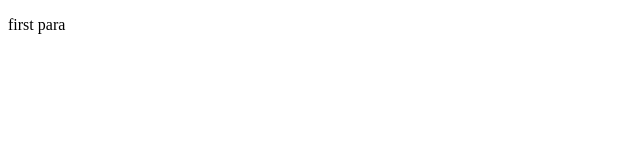
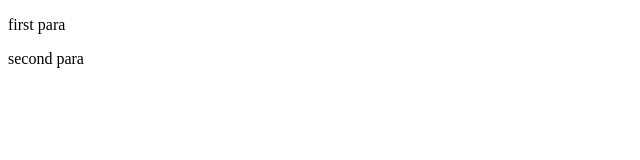
Before and after one commit to shridharj85/demo2, a plain HTML site: page index.html in a window 1280 px wide. Shown: the full height of the page, 0-640 px from the left. Drawn offline with Linux system fonts and the light colour scheme.

Commit message:
first commit

```diff
--- a/index.html
+++ b/index.html
@@ -8,5 +8,6 @@
 </head>
 <body>
     <p> first para</p>
+    <p>second para</p>
 </body>
 </html>
```
